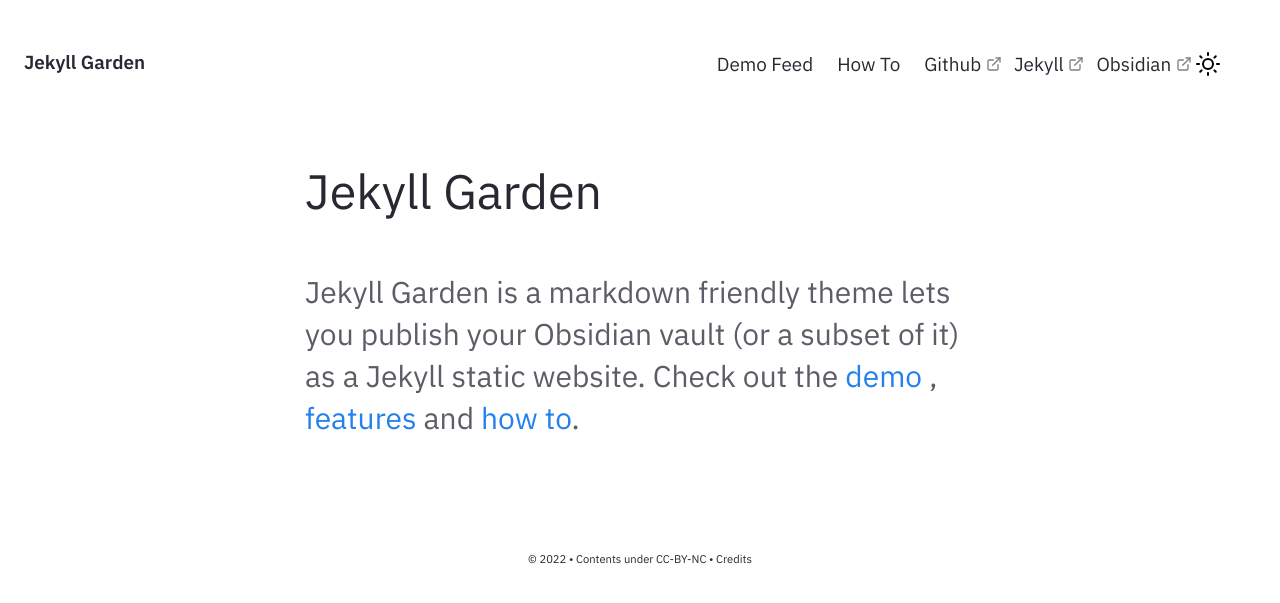
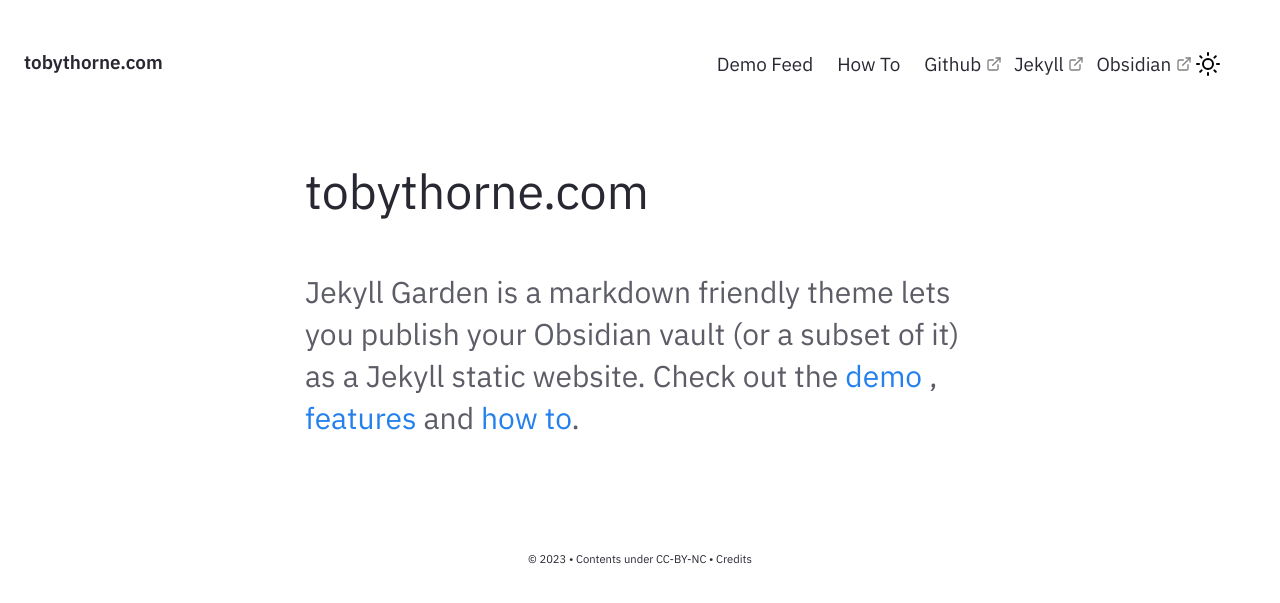
Before and after one commit to vulpes-vulpes/vulpes-vulpes.github.io, a Jekyll site: the page built from pages/index.md, in a window 1280 px wide. Shown: the top 603 px of the page. Built offline with Jekyll 4.4.1, drawn with Linux system fonts in a browser that asks for light colours.

Commit message:
Update _config.yml
Initial setup

```diff
--- a/_config.yml
+++ b/_config.yml
@@ -19,7 +19,7 @@
 # in the templates via {{ site.myvariable }}.
 
 # URL is the base hostname with protocol for your site, eg http://example.com
-url: "" # the base hostname & protocol for your site, e.g. http://example.com
+url: "vulpes-vulpes.github.io" # the base hostname & protocol for your site, e.g. http://example.com
 
 # If you want to install this jekyll in a subpath (eg /digitalgarden) set it here.
 # Else keep it Empty (DON'T PUT /; Keep it empty)
@@ -27,10 +27,10 @@ baseurl: ""
 
 # Website Header, Description, Footer year and text.
 # If you are deleting this, make sure you remove it from HTML files too
-heading: Jekyll Garden # Change this
-content: Obsidian ready Jekyll Theme
+heading: tobythorne.com # Change this
+content: Personal Website for Toby Thorne
 copyright:
-  year: © 2022
+  year: © 2023
   msg: Contents under CC-BY-NC
 
 # Set title and content for private & broken link tooltop
```
